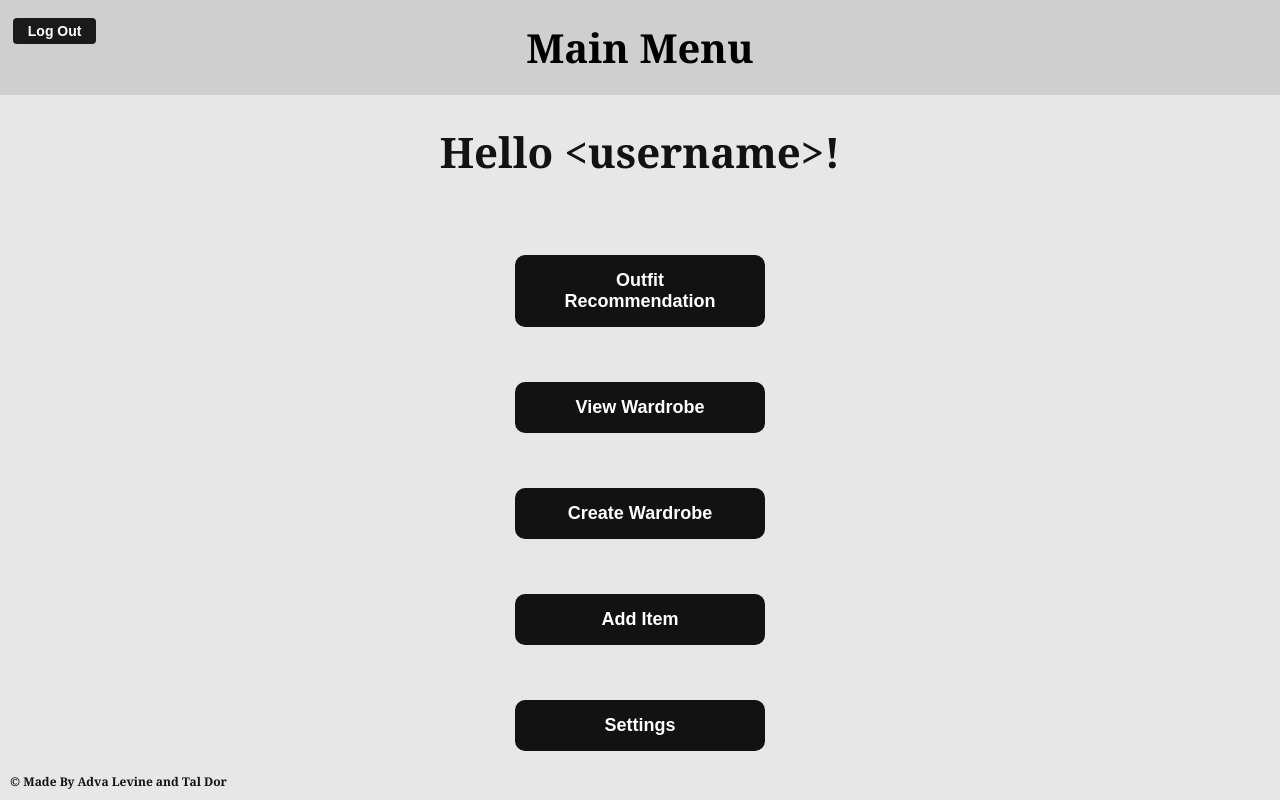
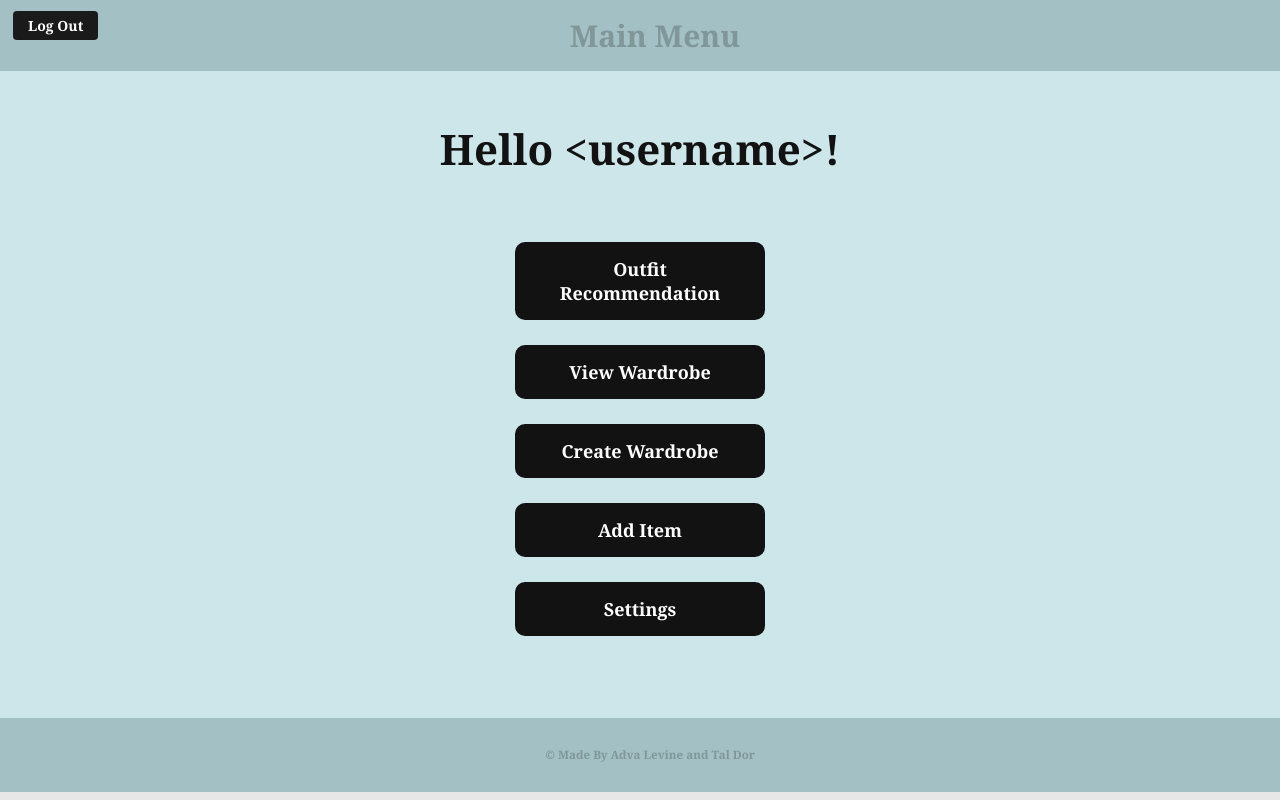
Before and after one commit to AdvaLevine/StyleSync, a React (Create React App) app in the folder frontend/: page / in a window 1280 px wide. Built offline with nearby package versions, Linux system fonts and the light colour scheme.

Commit message:
changed some of the design of the home screen, yet to be finished

```diff
--- a/frontend/src/assets/styles/Home.css
+++ b/frontend/src/assets/styles/Home.css
@@ -1,17 +1,26 @@
 html, body {
     margin: 0;
     padding: 0;
-    height: 100%; /* Ensure full height */
-    background-color: #E7E7E7; /* Set background at body level */
+    height: 100%;
+    width: 100%;
+    overflow-x: hidden; /* Prevent horizontal scrolling */
+    display: flex;
+    flex-direction: column;
+    background-color: #E7E7E7;
+    font-family: Georgia, 'Times New Roman', Times, serif;
 }
 
 .header-container {
     display: flex;
     flex-direction: column;
     align-items: center;
-    background-color: #D0CFCF;
-    padding: 20px 20px;
+    background-color: #a3c0c4;
+    padding: 15px 15px;
     gap: 10px;
+    position: fixed; /* Fix the header at the top */
+    top: 0;
+    width: 100%;
+    z-index: 10; /* Ensure it stays above other content */
 }
 
 .header-container button {
@@ -27,26 +36,33 @@ html, body {
     position: absolute;
     top: 1%;
     left: 1%;
+    font-family: Georgia, 'Times New Roman', Times, serif;
 }
 
 .header-container button:hover {
-    background-color: #000; /* Darker on hover */
+    background-color: #333333; /* Darker on hover */
 }
 
+
 .header-container h1 {
-    font-size: 40px;
+    font-size: 30px;
     font-weight: bold;
-    color: black;
+    color: #809699;
     margin: 0;
 }
 
 /*Body-Container*/
 .main-container {
+    flex-grow: 1;
+    min-height: 81vh; /* Ensures it's at least 70% of the viewport */
+    background-color: #cde6e9; /* Light gray background */
     display: flex;
     flex-direction: column;
     align-items: center;
     justify-content: center;
-    gap: 15px;
+    gap: 10px;
+    padding-top: 20px; /* Adds space from the fixed header */
+    padding-bottom: 50px; /* Adds space for the footer */
 }
 
 /* Header inside body-container */
@@ -54,7 +70,8 @@ html, body {
     font-size: 42px;
     font-weight: bold;
     color: #121212; /* Dark text */
-    margin-bottom: 20px;
+    margin-bottom: 50px;
+    padding-top: 50px; /* Adjust space to account for fixed header */
 }
 
 /* Button styling */
@@ -69,7 +86,9 @@ html, body {
     width: 250px; /* Fixed width */
     text-align: center;
     cursor: pointer;
+    margin-bottom: 10px;
     transition: background 0.3s ease;
+    font-family: Georgia, 'Times New Roman', Times, serif;
 }
 
 .main-container button:hover {
@@ -78,7 +97,7 @@ html, body {
 
 /* Settings button (extra spacing) */
 .main-container button:last-of-type {
-    margin-top: 40px;
+    margin-top: 5px;
 }
 
 /* Logo styling */
@@ -92,12 +111,13 @@ html, body {
     margin-top: 30px;
 }
 
-/* Footer inside body-container */
-.home-container h5 {
-    position: fixed;
-    bottom: 10px;  /* Distance from the bottom */
-    left: 10px;    /* Distance from the left */
-    font-size: 12px;
-    color: #121212;
-    margin: 0;
+.footer {
+    width: 100%;
+    text-align: center;
+    padding: 10px;
+    background-color: #a3c0c4;
+    color: #809699;
+    font-size: 14px;
+    font-family: Georgia, 'Times New Roman', Times, serif;
+
 }
--- a/frontend/src/pages/Home.jsx
+++ b/frontend/src/pages/Home.jsx
@@ -19,8 +19,10 @@ const Home = () => {
         <Link to="/settings"><button>Settings</button></Link>
       </div>
 
-      {/*Copyright */}
-      <h5>© Made By Adva Levine and Tal Dor</h5>
+      {/* Footer */}
+      <footer className="footer">
+        <h5>© Made By Adva Levine and Tal Dor</h5>
+      </footer>
     </div>
   );
 };
```
